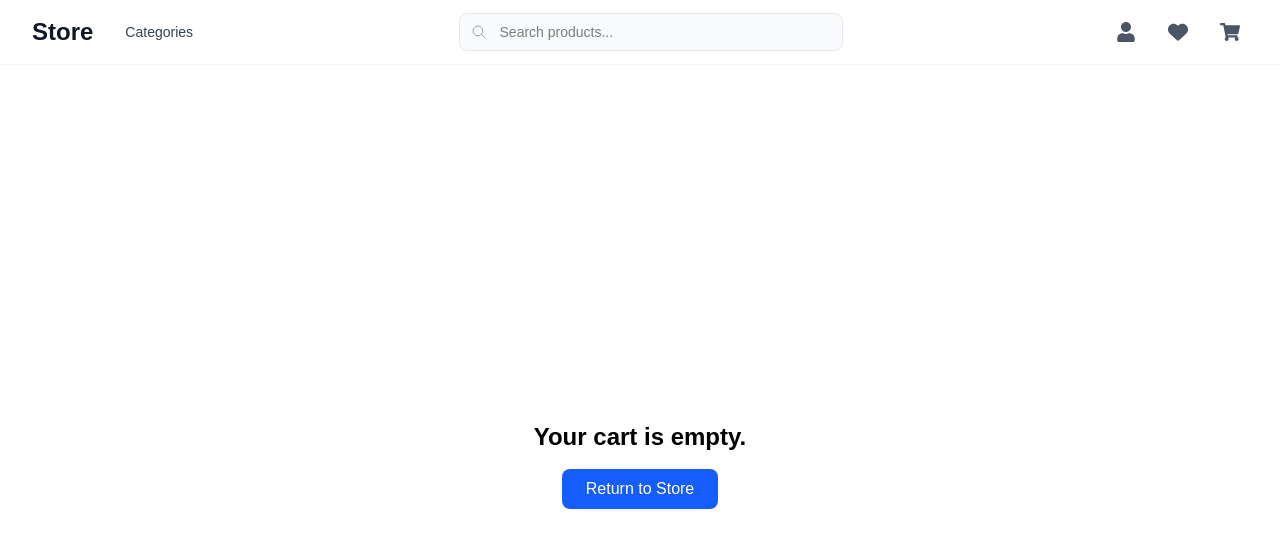
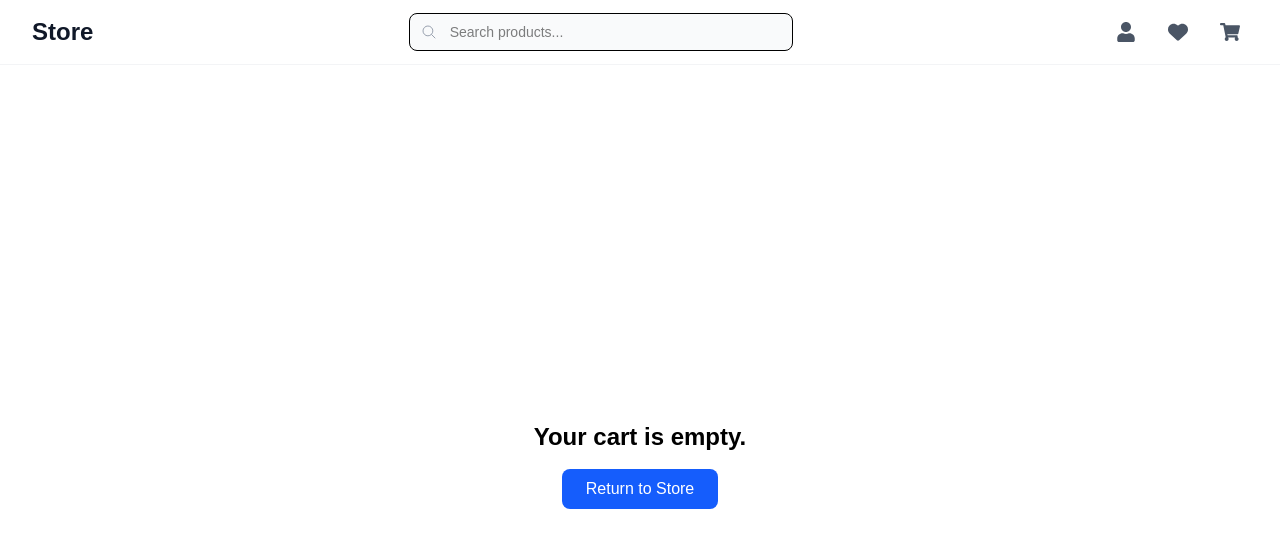
Before and after one commit to YuraKovalevich/nextTask, a Next.js app: page /cart in a window 1280 px wide. Shown: the top 548 px of the page. Built offline with nearby package versions, Linux system fonts and the light colour scheme.

Commit message:
feat:create search from

```diff
--- a/src/app/categories/page.tsx
+++ /dev/null
@@ -1,5 +0,0 @@
-const Page = () => {
-	return <div>categories</div>;
-};
-
-export default Page;
--- a/src/app/page.tsx
+++ b/src/app/page.tsx
@@ -27,15 +27,17 @@ type Props = {
 
 export default async function Home(props: Props) {
 	const searchParams = await normalizeSearchParams(props.searchParams);
+	const query = searchParams?.q?.toString() ?? "";
 	const currentPage = parsePage(searchParams);
 
 	const ITEMS_PER_PAGE = 9;
 	const skip = (currentPage - 1) * ITEMS_PER_PAGE;
 
-	const res = await fetch(
-		`https://dummyjson.com/products?limit=${ITEMS_PER_PAGE}&skip=${skip}`,
-		{ cache: "no-store" },
-	);
+	const url = query
+		? `https://dummyjson.com/products/search?q=${query}&limit=${ITEMS_PER_PAGE}&skip=${skip}`
+		: `https://dummyjson.com/products?limit=${ITEMS_PER_PAGE}&skip=${skip}`;
+
+	const res = await fetch(url, { cache: "no-store" });
 
 	if (!res.ok) {
 		throw new Error(`Products fetch failed: ${res.status} ${res.statusText}`);
@@ -54,11 +56,18 @@ export default async function Home(props: Props) {
 			</header>
 
 			<section className="mb-8">
-				<div className="grid grid-cols-1 md:grid-cols-3 gap-6">
-					{products.map((product: Product) => (
-						<ProductCard key={product.id} product={product} />
-					))}
-				</div>
+				{!products.length ? (
+					<div className="flex flex-col items-center justify-center py-20 text-center">
+						<h2 className="mb-2 text-3xl font-bold text-gray-800">NOT FOUND</h2>
+						<p className="text-gray-500">No products found for "{query}"</p>
+					</div>
+				) : (
+					<div className="grid grid-cols-1 md:grid-cols-3 gap-6">
+						{products.map((product: Product) => (
+							<ProductCard key={product.id} product={product} />
+						))}
+					</div>
+				)}
 			</section>
 
 			<Pagination
--- a/src/components/Header.tsx
+++ b/src/components/Header.tsx
@@ -2,9 +2,9 @@
 import Link from "next/link";
 import { FaShoppingCart, FaUser } from "react-icons/fa";
 import { FaHeart } from "react-icons/fa6";
-import { IoSearchOutline } from "react-icons/io5";
 import { useCartStore } from "@/src/app/store/useCartStore";
 import { useFavoriteStore } from "@/src/app/store/useFavoriteStore";
+import SearchInput from "@/src/components/SearchInput";
 
 const Header = () => {
 	const cartCount = useCartStore((state) =>
@@ -23,26 +23,10 @@ const Header = () => {
 						>
 							<span>Store</span>
 						</Link>
-
-						<div className="hidden items-center gap-6 md:flex">
-							<Link
-								href="/categories"
-								className="text-sm font-medium text-gray-700 transition-colors hover:text-indigo-600"
-							>
-								Categories
-							</Link>
-						</div>
 					</div>
 
 					<div className="hidden flex-1 max-w-md px-8 lg:block">
-						<div className="relative">
-							<IoSearchOutline className="absolute left-3 top-1/2 h-4 w-4 -translate-y-1/2 text-gray-400" />
-							<input
-								type="search"
-								placeholder="Search products..."
-								className="w-full rounded-lg border border-gray-200 bg-gray-50 py-2 pl-10 pr-4 text-sm focus:border-indigo-300 focus:outline-none focus:ring-2 focus:ring-indigo-200"
-							/>
-						</div>
+						<SearchInput />
 					</div>
 
 					<div className="flex items-center gap-4">
--- /dev/null
+++ b/src/components/SearchInput.tsx
@@ -0,0 +1,57 @@
+"use client";
+import { usePathname, useRouter, useSearchParams } from "next/navigation";
+import { useEffect, useState } from "react";
+import { IoSearchOutline } from "react-icons/io5";
+
+const SearchInput = () => {
+	const router = useRouter();
+	const searchParams = useSearchParams();
+	const pathname = usePathname();
+
+	const [value, setValue] = useState(searchParams.get("q") ?? "");
+	const [currentPath, setCurrentPath] = useState(pathname);
+
+	useEffect(() => {
+		if (pathname !== currentPath) {
+			setValue("");
+			setCurrentPath(pathname);
+		}
+	}, [pathname, currentPath]);
+
+	useEffect(() => {
+		const timeout = setTimeout(() => {
+			const params = new URLSearchParams(searchParams.toString());
+
+			if (value) {
+				params.set("q", value);
+			} else {
+				params.delete("q");
+			}
+
+			if (pathname === "/") {
+				router.replace(`/?${params.toString()}`);
+			}
+		}, 400);
+
+		return () => clearTimeout(timeout);
+	}, [value, router, searchParams, pathname]);
+
+	const handleChange = (e: React.ChangeEvent<HTMLInputElement>) => {
+		setValue(e.target.value);
+	};
+
+	return (
+		<div className="relative">
+			<IoSearchOutline className="absolute left-3 top-1/2 -translate-y-1/2 text-gray-400" />
+			<input
+				type="search"
+				value={value}
+				onChange={handleChange}
+				placeholder="Search products..."
+				className="w-full rounded-lg border bg-gray-50 py-2 pl-10 pr-4 text-sm"
+			/>
+		</div>
+	);
+};
+
+export default SearchInput;
```
